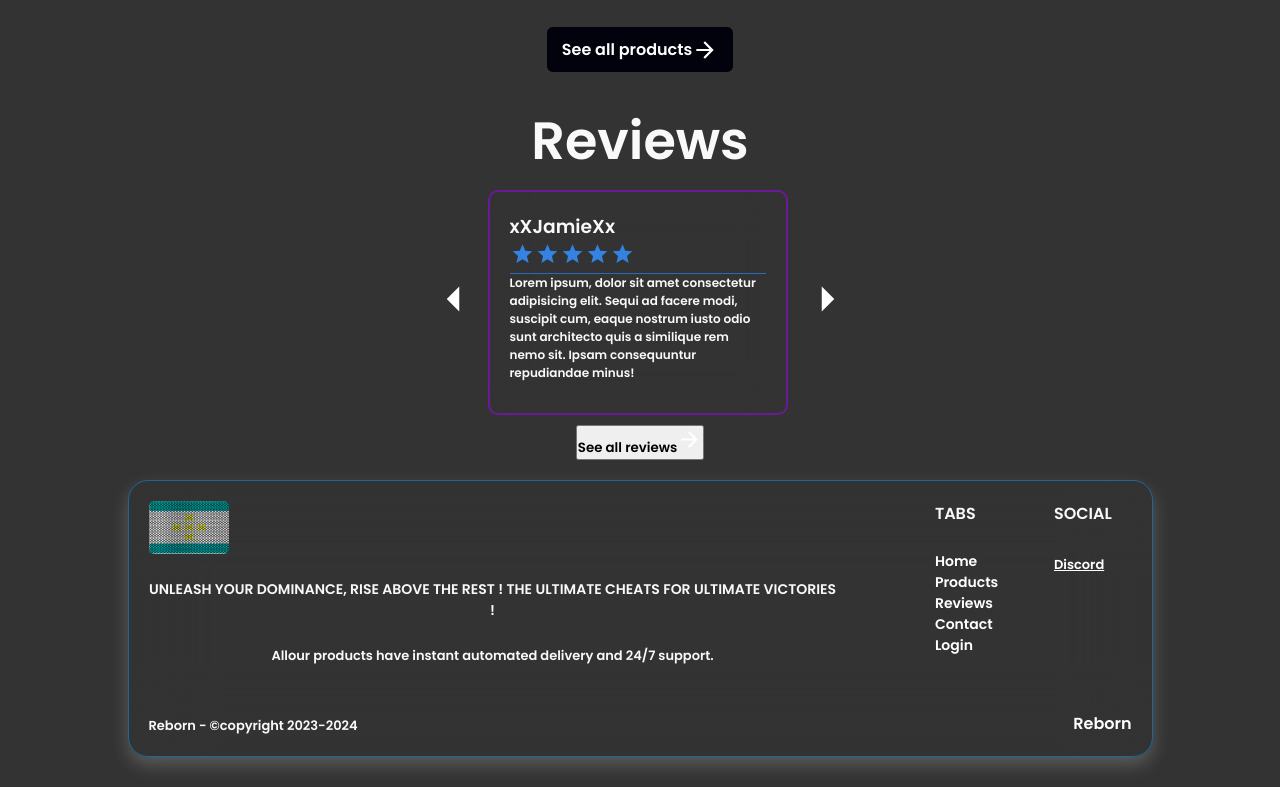
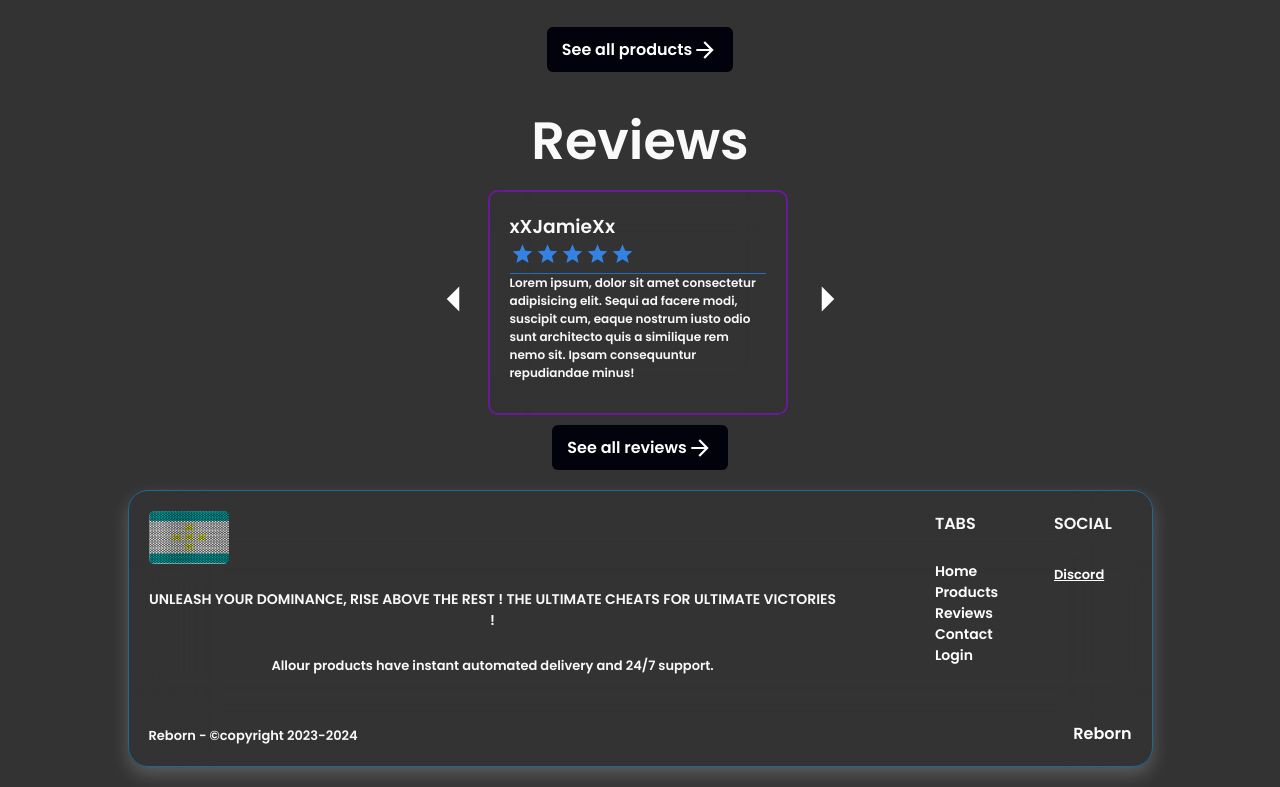
Before and after one commit to koeurkys/keourky.reborn.cc, a plain HTML site: page index.html in a window 1280 px wide. Shown: the part 961-1748 px from the top of the page. Drawn offline with nearby package versions, Linux system fonts and the light colour scheme; animation ran at ten frames a second.

Commit message:
Update style.css

```diff
--- a/css/style.css
+++ b/css/style.css
@@ -1,7 +1,117 @@
+/*
+
+
+@import url('https://fonts.googleapis.com/css2?family=Poppins:wght@600&display=swap');
+
+
 /* @media screen and(max-width: 500px) {
 
-} */
+}
 
+
+@import url('https://fonts.googleapis.com/css2?family=Poppins:wght@600&display=swap');
+
+* {
+    margin: 0;
+    padding: 0;
+    box-sizing: border-box;
+    font-family: 'Poppins' , sans-serif;
+
+}
+
+.big-container {
+    display: none;
+    flex-direction: column;
+    align-items: center;
+    color: #f9f9f9;
+    transition: background-color 0.5s, color 0.5s;
+    margin: 0;
+    padding: 0;
+}
+#particles-js {
+    display: none;
+}
+
+.container-rings {
+    position: relative;
+    display: flex;
+    justify-content: center;
+    align-items: center;
+}
+.ring {
+    width: 200px;
+    height: 200px;
+    border: 0px solid #000;
+    border-radius: 50%;
+    position: absolute;
+}
+
+.ring:nth-child(1) {
+    border-bottom-width: 8px;
+    border-color:rgb(255, 0, 255);
+    animation: rotate1 2s linear infinite;
+}
+.ring:nth-child(2) {
+    border-right-width: 8px;
+    border-color:rgb(0, 247, 255);
+    animation: rotate2 2s linear infinite;
+}
+.ring:nth-child(3) {
+    border-top-width: 8px;
+    border-color:rgb(0, 255, 13);
+    animation: rotate3 2s linear infinite;
+}
+
+.loading {
+    color: #fff;
+}
+
+@keyframes rotate1 {
+    0% {
+        transform: rotateX(35deg) rotateY(-45deg) rotateZ(0deg);
+    }
+    100% {
+        transform: rotateX(35deg) rotateY(-45deg) rotateZ(360deg);
+    }
+}
+@keyframes rotate2 {
+    0% {
+        transform: rotateX(50deg) rotateY(10deg) rotateZ(0deg);
+    }
+    100% {
+        transform: rotateX(50deg) rotateY(10deg) rotateZ(360deg);
+    }
+}
+@keyframes rotate3 {
+    0% {
+        transform: rotateX(35deg) rotateY(55deg) rotateZ(0deg);
+    }
+    100% {
+        transform: rotateX(35deg) rotateY(55deg) rotateZ(360deg);
+    }
+}
+
+body {
+    width: 100%;
+    height: 100vh;
+    display: flex;
+    justify-content: center;
+    align-items: center;
+    background-color: #011015;
+
+
+}
+
+#particles-js {
+    position: fixed;
+    width: 100%;
+    height: 100%;
+    color: #00ffc8;
+    background-color: #020410;
+    z-index: -1;
+    filter: blur(3px);
+}
+*/
 
 @import url('https://fonts.googleapis.com/css2?family=Poppins:wght@600&display=swap');
 
@@ -618,6 +728,32 @@ header {
     font-size: 12px;
 }
 
+.view-reviews button {
+    display: flex;
+    justify-content: center;
+    align-items: center;
+    width: 100%;
+    height: 45px;
+    background: #01020C;
+    border: none;
+    outline: none;
+    border-radius: 6px;
+    cursor: pointer;
+    font-size: 1em;
+    color: #fff;
+    font-weight: 200;
+    transition: .2s;
+    padding-right: 15px;
+    padding-left: 15px;
+    transition: background-color 0.5s ease;
+}
+.view-reviews ion-icon {
+    font-size: 26px;
+}
+.view-reviews button:hover {
+    background-color: #2b2828;
+}
+
 @media screen and (max-width: 1025px) {
 
     #particles-js {
```
